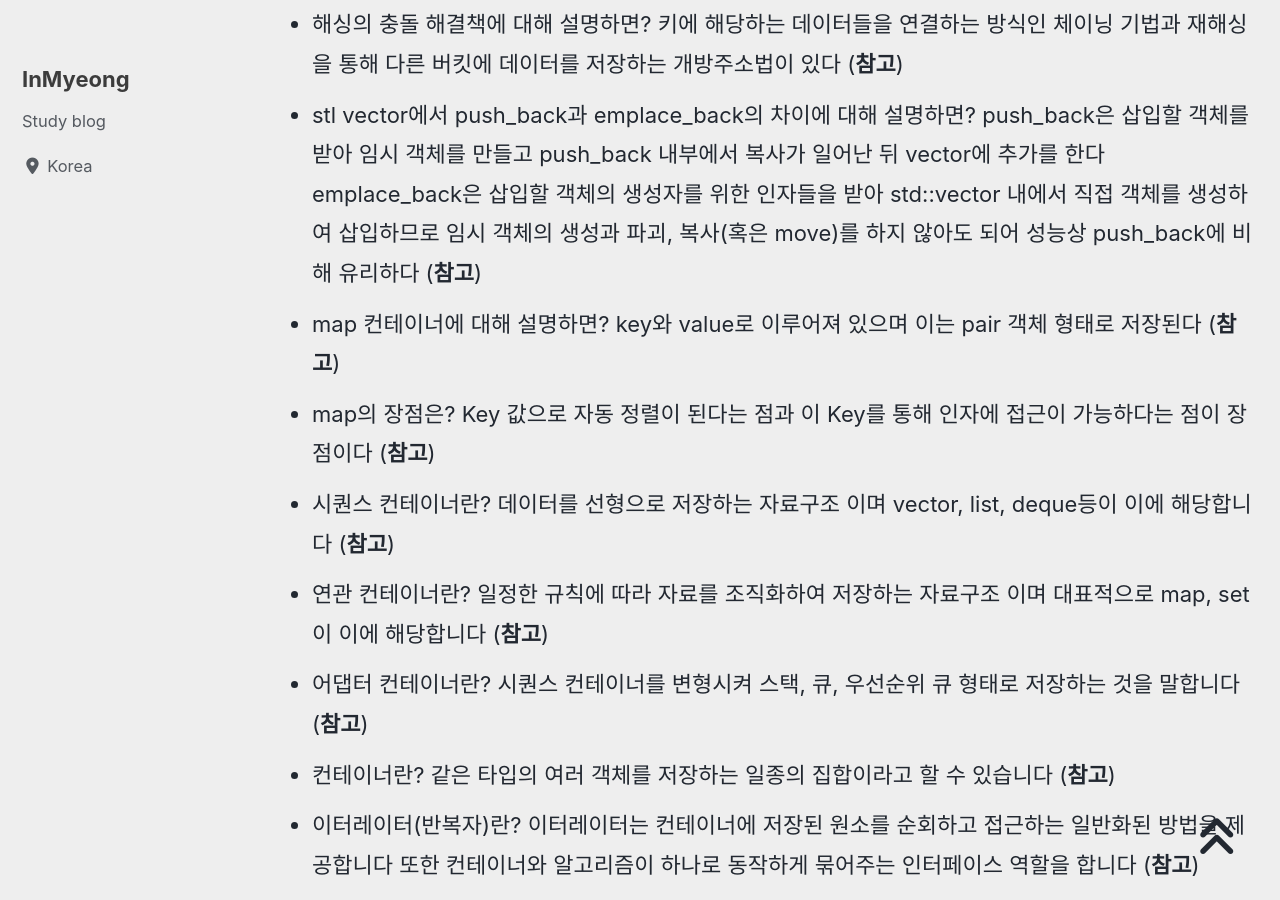
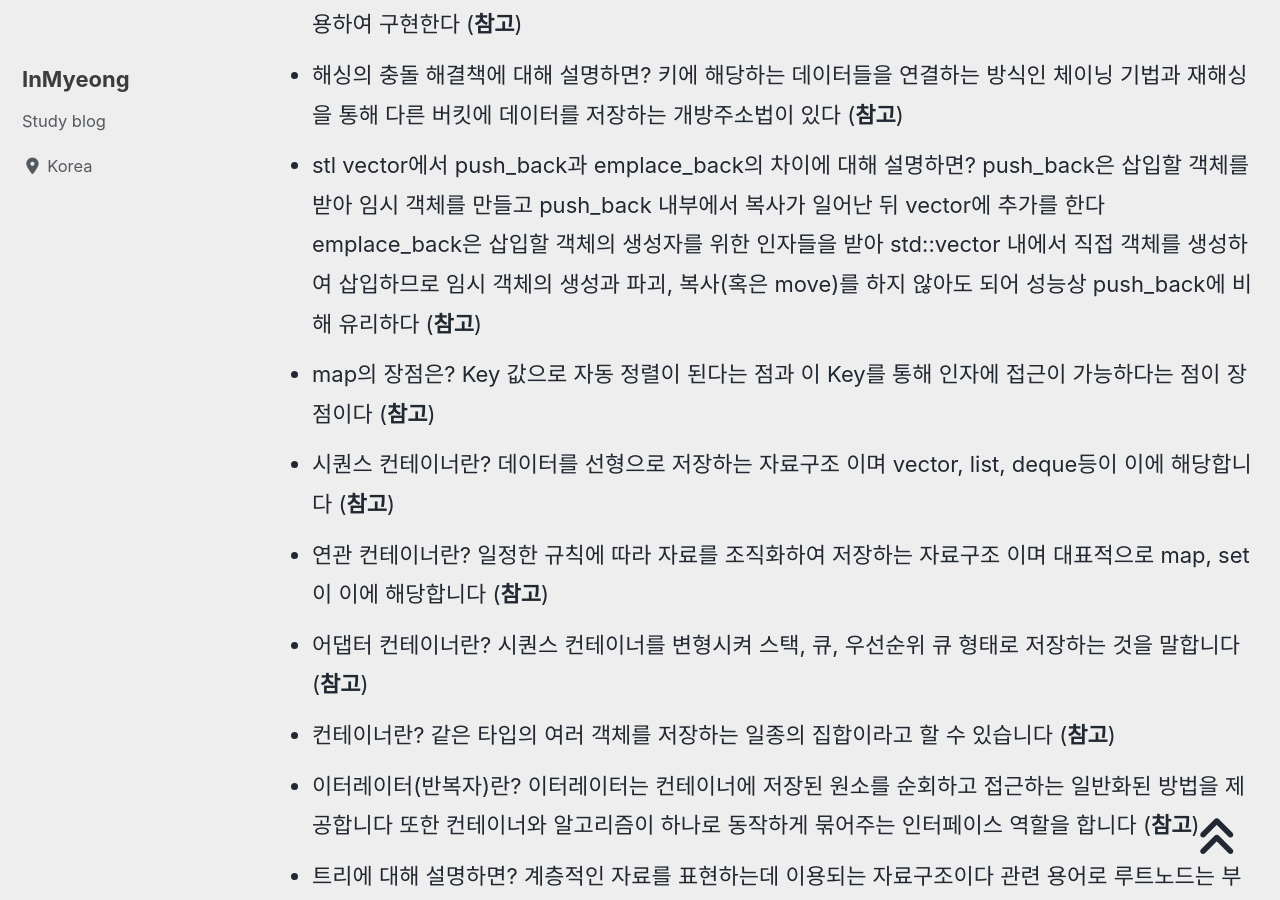
Before and after one commit to devMyeong/devMyeong.github.io, a Jekyll site: the page built from _posts/cs/2022-09-05-블로그-면접준비.md, in a window 1280 px wide and 900 px high, scrolled down 13823 px. Built offline with Jekyll 4.4.1, drawn with Linux system fonts in a browser that asks for light colours; cached includes are drawn as plain includes; nearby versions of some CDN libraries; some web fonts are replaced; comment, search, counter and statistics services are not loaded; some of the changed text lies outside the part shown.

Commit message:
Chore : 수정

```diff
--- a/_posts/cs/2022-09-05-블로그-면접준비.md
+++ b/_posts/cs/2022-09-05-블로그-면접준비.md
@@ -133,7 +134,6 @@ last_modified_at: 2022-10-30
 - 우선순위 큐란? 우선순위가 높은 데이터가 먼저 나가는 형태의 자료구조이다 일반적으로 힙(Heap)을 이용하여 구현한다 ([**참고**](https://suyeon96.tistory.com/31))
 - 해싱의 충돌 해결책에 대해 설명하면? 키에 해당하는 데이터들을 연결하는 방식인 체이닝 기법과 재해싱을 통해 다른 버킷에 데이터를 저장하는 개방주소법이 있다 ([**참고**](https://javannspring.tistory.com/238))
 - stl vector에서 push_back과 emplace_back의 차이에 대해 설명하면? push_back은 삽입할 객체를 받아 임시 객체를 만들고 push_back 내부에서 복사가 일어난 뒤 vector에 추가를 한다 emplace_back은 삽입할 객체의 생성자를 위한 인자들을 받아 std::vector 내에서 직접 객체를 생성하여 삽입하므로 임시 객체의 생성과 파괴, 복사(혹은 move)를 하지 않아도 되어 성능상 push_back에 비해 유리하다 ([**참고**](https://sonagi87174.tistory.com/14))
-- map 컨테이너에 대해 설명하면? key와 value로 이루어져 있으며 이는 pair 객체 형태로 저장된다 ([**참고**](https://uncertainty-momo.tistory.com/46))
 - map의 장점은? Key 값으로 자동 정렬이 된다는 점과 이 Key를 통해 인자에 접근이 가능하다는 점이 장점이다 ([**참고**](https://underwatch.tistory.com/12))
 - 시퀀스 컨테이너란? 데이터를 선형으로 저장하는 자료구조 이며 vector, list, deque등이 이에 해당합니다 ([**참고**](https://cclient.tistory.com/m/12))
 - 연관 컨테이너란? 일정한 규칙에 따라 자료를 조직화하여 저장하는 자료구조 이며 대표적으로 map, set이 이에 해당합니다 ([**참고**](https://cclient.tistory.com/m/12))
```
Also changed, not shown: other parts of _posts/cs/2022-09-05-블로그-면접준비.md (+1 -0 lines).
